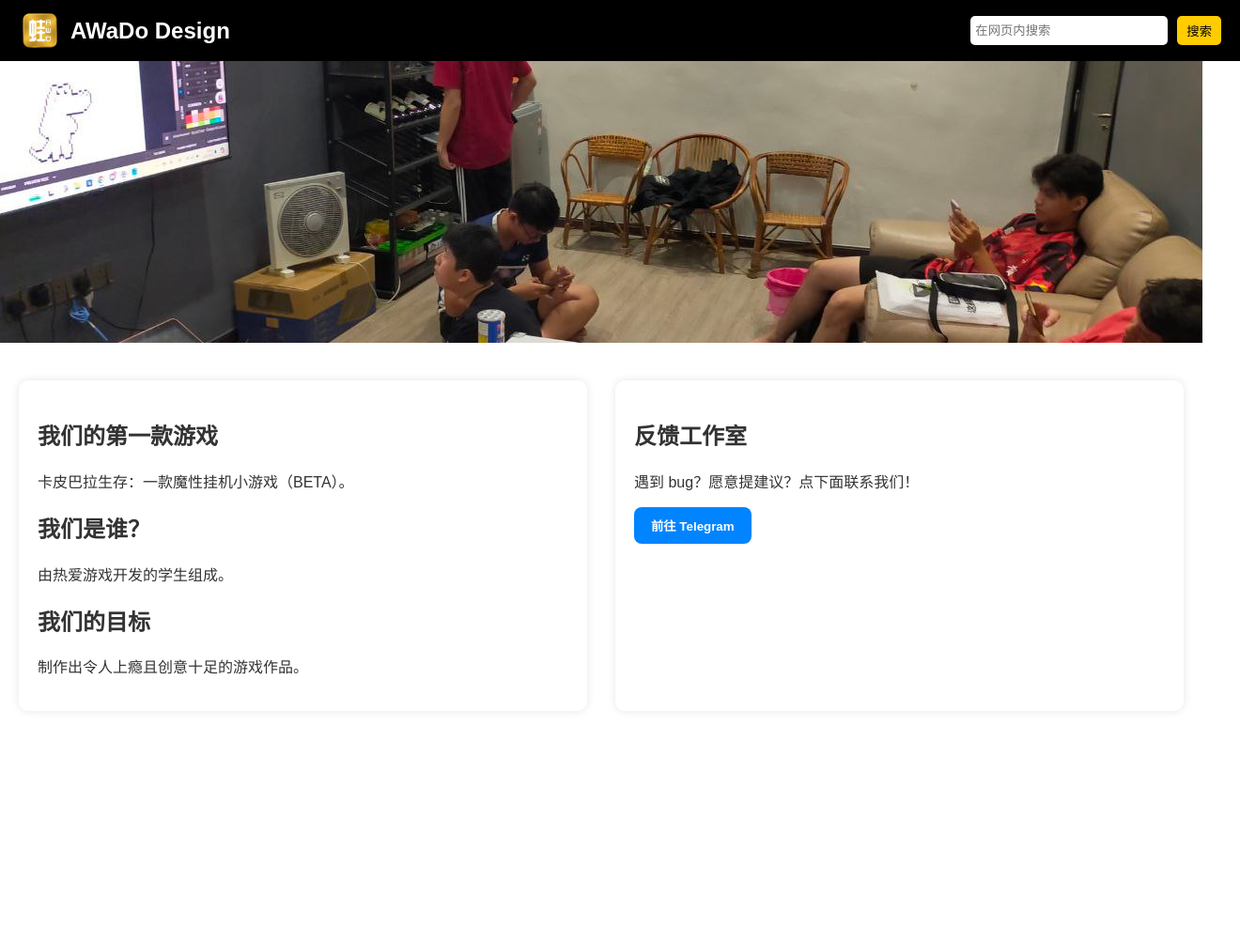
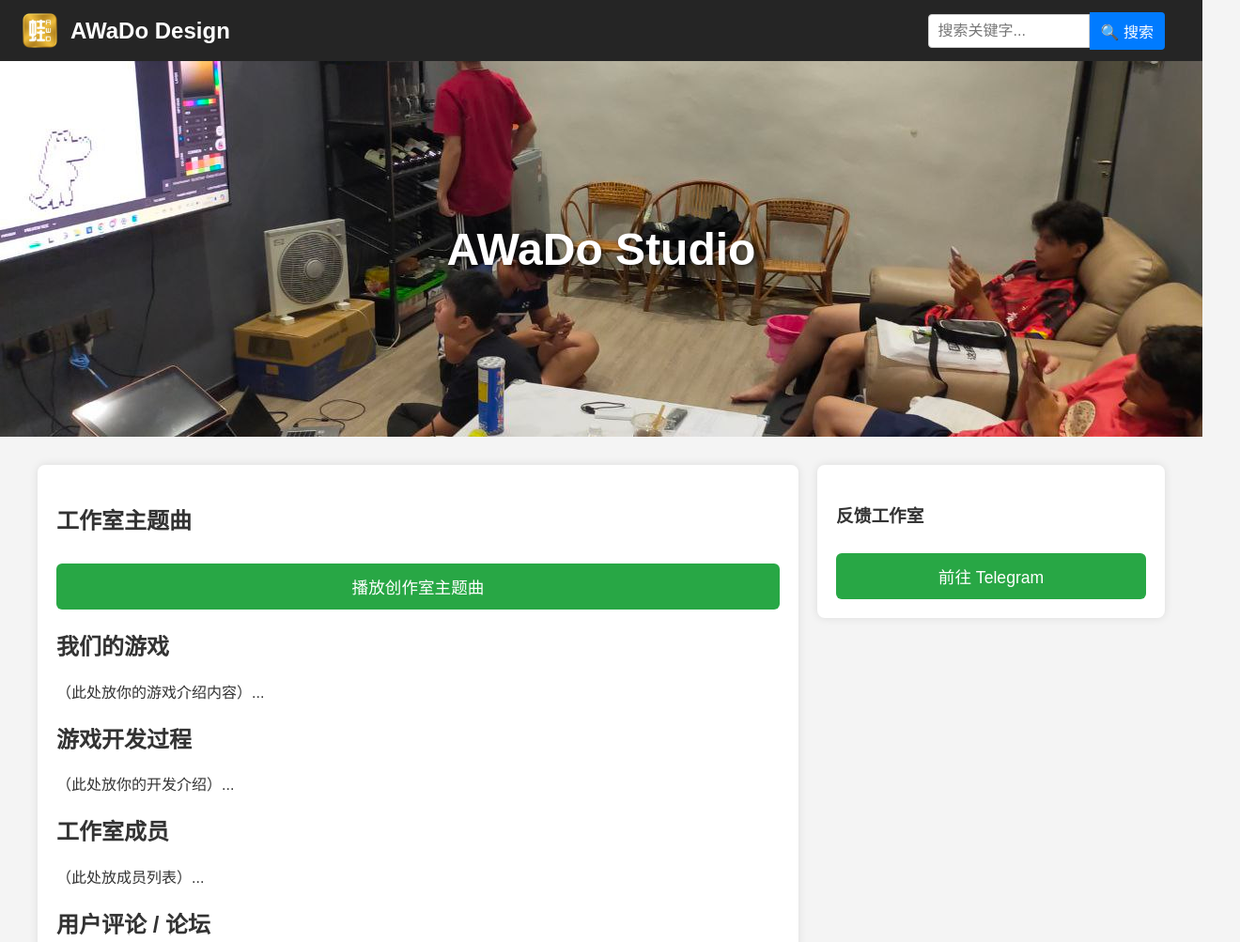
Before and after one commit to AwadoDesign/AwadoDesign.github.io, a plain HTML site: page index.html in a window 1280 px wide. Shown: the whole page at 94% size, 1320 px wide, since content can reach past the window. Before the commit the page ends 800 px from the top, so only its background shows below. Drawn offline with Linux system fonts and the light colour scheme.

Commit message:
Update index.html

```diff
--- a/index.html
+++ b/index.html
@@ -1,28 +1,48 @@
 <!DOCTYPE html>
-<html lang="zh">
+<html lang="zh-CN">
 <head>
     <meta charset="UTF-8">
     <meta name="viewport" content="width=device-width, initial-scale=1.0">
-    <title>AWADO Studio</title>
-    <link rel="icon" type="image/png" href="awado_icon.png">
+    <title>AWaDo Design</title>
+    <link rel="icon" href="awado_icon.png" type="image/png">
     <style>
         body {
             margin: 0;
             font-family: Arial, sans-serif;
-            background: #ffffff;
+            background-color: #f4f4f4;
             color: #333;
+            scroll-behavior: smooth;
+            overflow-x: hidden; /* ✅ 禁止左右滚动 */
         }
-
-        /* 顶部导航栏 */
+        .header {
+            background-image: url('ct_room.jpg');
+            background-size: cover;
+            background-position: center;
+            height: 400px;
+            display: flex;
+            align-items: center;
+            justify-content: center;
+            color: white;
+            text-shadow: 2px 2px 4px rgba(0, 0, 0, 0.5);
+        }
+        .header h1 {
+            font-size: 3em;
+            margin: 0;
+        }
         .navbar {
-            width: 100%;
-            background: black;
-            color: white;
+            background-color: rgba(0, 0, 0, 0.85);
             padding: 10px 20px;
             display: flex;
             align-items: center;
+            position: sticky;
+            top: 0;
+            z-index: 1000;
         }
-
+        .navbar .logo {
+            height: 45px;
+            margin-right: 10px;
+            vertical-align: middle;
+        }
         .navbar .studio-name {
             color: white;
             font-size: 1.5em;
@@ -33,129 +53,154 @@
             align-items: center;
         }
 
-        .navbar .logo {
-            height: 45px;
-            margin-right: 10px;
-            vertical-align: middle;
+        /* --- 搜索框样式 --- */
+        .search-box {
+            margin-right: 20px;
+            display: flex;
+            align-items: center;
+        }
+        .search-box input {
+            padding: 8px 10px;
+            border: 1px solid #ccc;
+            border-radius: 4px 0 0 4px;
+            font-size: 1em;
+            outline: none;
+            width: 150px;
+        }
+        .search-box button {
+            padding: 8px 12px;
+            background-color: #007bff;
+            color: white;
+            border: none;
+            border-radius: 0 4px 4px 0;
+            cursor: pointer;
+            font-size: 1em;
+            transition: background-color 0.3s;
         }
 
-        .search-bar {
+        /* --- 下方内容容器 --- */
+        .content-wrapper {
+            max-width: 1200px;
+            margin: 30px auto;
             display: flex;
-            gap: 10px;
+            gap: 20px;
         }
 
-        .search-bar input {
-            padding: 5px;
-            border-radius: 5px;
-            border: none;
-            width: 200px;
+        /* ✅ 左侧 70% */
+        .left-panel {
+            flex: 7;
+            background:white;
+            padding:20px;
+            border-radius:8px;
+            box-shadow:0 0 10px rgba(0,0,0,0.1);
         }
 
-        .search-bar button {
-            padding: 6px 10px;
-            background: #ffcc00;
-            color: black;
-            border: none;
-            border-radius: 5px;
-            cursor: pointer;
+        /* ✅ 右侧 30% */
+        .right-panel {
+            flex: 3;
+            background:white;
+            padding:20px;
+            border-radius:8px;
+            height: fit-content;
+            box-shadow:0 0 10px rgba(0,0,0,0.1);
         }
 
-        /* 上半部分横幅背景图 */
-        .banner {
+        .feedback-btn {
             width: 100%;
-            height: 300px;
-            background-image: url('ct_room.jpg');
-            background-size: cover;
-            background-position: center;
+            text-align:center;
+            background:#28a745;
+            padding:12px;
+            color:white;
+            font-size:1.1em;
+            border:none;
+            border-radius:6px;
+            cursor:pointer;
+            transition:0.3s;
+            margin-top:10px;
+        }
+        .feedback-btn:hover{
+            background:#1e7e34;
         }
 
-        /* 白色内容区 */
-        .white-section {
-            background: white;
-            padding: 40px 20px;
-        }
-
-        .content-wrapper {
-            display: flex;
-            justify-content: space-between;
-            gap: 30px;
-            flex-wrap: wrap;
-        }
-
-        .left-content, .right-content {
-            background: white;
-            padding: 20px;
-            border-radius: 10px;
-            flex: 1;
-            min-width: 300px;
-            box-shadow: 0 0 10px rgba(0,0,0,0.1);
-        }
-
-        .right-content button {
-            padding: 10px 18px;
-            border: none;
-            background: #0084ff;
-            color: white;
-            font-weight: bold;
-            border-radius: 8px;
-            cursor: pointer;
-        }
-
-        .right-content button:hover {
-            background: #006fd8;
-        }
-
-        /* 搜索高亮 */
-        .highlight {
-            background: yellow;
-            color: black;
-            font-weight: bold;
-        }
+        .highlight { background: yellow; font-weight: bold; }
     </style>
 </head>
-
 <body>
 
-    <!-- 导航栏 -->
     <div class="navbar">
-        <a href="#" class="studio-name"><img src="awado_icon.png" class="logo">AWaDo Design</a>
-        <div class="search-bar">
-            <input type="text" placeholder="在网页内搜索" id="searchInput">
-            <button id="searchButton">搜索</button>
+        <a href="#" class="studio-name">
+            <img src="awado_icon.png" alt="AWADO Logo" class="logo">
+            AWaDo Design
+        </a>
+
+        <div class="search-box">
+            <input type="text" placeholder="搜索关键字..." id="searchInput">
+            <button id="searchButton">🔍 搜索</button>
         </div>
     </div>
 
-    <!-- 上背景图 -->
-    <div class="banner"></div>
+    <div class="header">
+        <h1>AWaDo Studio</h1>
+    </div>
 
-    <!-- 白色主内容 -->
-    <section class="white-section">
+    <!-- ✅ 两栏布局开始 -->
     <div class="content-wrapper">
 
-            <!-- 左侧内容 -->
-            <div class="left-content">
-                <h2>我们的第一款游戏</h2>
-                <p>卡皮巴拉生存：一款魔性挂机小游戏（BETA）。</p>
-                <h2>我们是谁？</h2>
-                <p>由热爱游戏开发的学生组成。</p>
-                <h2>我们的目标</h2>
-                <p>制作出令人上瘾且创意十足的游戏作品。</p>
-            </div>
+        <!-- ✅ 左侧主内容 70% -->
+        <div class="left-panel">
 
-            <!-- ✅ 右侧新增反馈内容 -->
-            <div class="right-content">
-                <h2>反馈工作室</h2>
-                <p>遇到 bug？愿意提建议？点下面联系我们！</p>
-                <button onclick="window.location.href='https://t.me/zijun0108'">
-                    前往 Telegram
-                </button>
+            <h2 id="music">工作室主题曲</h2>
+            <button class="feedback-btn" id="playPauseButton">播放创作室主题曲</button>
+            <audio id="backgroundMusic" src="topic_bgm.mp3" loop></audio>
+
+            <h2 id="game">我们的游戏</h2>
+            <p>（此处放你的游戏介绍内容）...</p>
+
+            <h2 id="dev-process">游戏开发过程</h2>
+            <p>（此处放你的开发介绍）...</p>
+
+            <h2 id="members">工作室成员</h2>
+            <p>（此处放成员列表）...</p>
+
+            <h2 id="comments">用户评论 / 论坛</h2>
+            <div class="comments-container">
+                <script src="https://utteranc.es/client.js"
+                        repo="AwadoDesign/AwadoDesign.github.io"
+                        issue-term="pathname"
+                        theme="github-dark"
+                        crossorigin="anonymous"
+                        async>
+                </script>
             </div>
 
         </div>
-    </section>
+
+        <!-- ✅ 右侧 30% -->
+        <div class="right-panel">
+            <h3>反馈工作室</h3>
+            <button class="feedback-btn" onclick="window.open('https://t.me/zijun0108','_blank')">前往 Telegram</button>
+        </div>
+
+    </div>
 
 <script>
-        // 搜索功能 JS
+    /* ✅ 保留你原有 JS 音乐逻辑 */
+    const backgroundMusic = document.getElementById('backgroundMusic');
+    const playPauseButton = document.getElementById('playPauseButton');
+    let isPlaying = false;
+
+    playPauseButton.addEventListener('click', () => {
+        if (isPlaying) {
+            backgroundMusic.pause();
+            playPauseButton.textContent = '播放创作室主题曲';
+        } else {
+            backgroundMusic.play();
+            playPauseButton.textContent = '暂停创作室主题曲';
+        }
+        isPlaying = !isPlaying;
+    });
+
+    /* ✅ 搜索逻辑原样保留 */
     const searchInput = document.getElementById('searchInput');
     const searchButton = document.getElementById('searchButton');
 
@@ -169,42 +214,25 @@
     function searchContent() {
         clearHighlights();
         const query = searchInput.value.trim();
-            if (!query) {
-                alert("请输入搜索关键字。");
-                return;
-            }
+        if (!query) return;
 
         const regex = new RegExp(query, "gi");
-
         let found = false;
 
-            document.querySelectorAll("p, h2, li, h3").forEach(el => {
+        document.querySelectorAll("p, h2, h3, li").forEach(el => {
             if (regex.test(el.innerText)) {
                 found = true;
-
                 el.innerHTML = el.innerHTML.replace(
                     regex,
                     match => `<span class="highlight">${match}</span>`
                 );
-
-                    el.scrollIntoView({behavior: "smooth", block: "center"});
+                el.scrollIntoView({behavior:"smooth", block:"center"});
             }
         });
 
-            if (!found) {
-                alert("未找到相关内容。");
+        searchInput.value = "";
     }
-        }
-
-        // 点击搜索按钮
     searchButton.addEventListener('click', searchContent);
-
-        // 回车触发搜索
-        searchInput.addEventListener("keypress", function (event) {
-            if (event.key === "Enter") {
-                searchContent();
-            }
-        });
 </script>
 
 </body>
```
Lines whose indentation alone changed are shown as unchanged.
